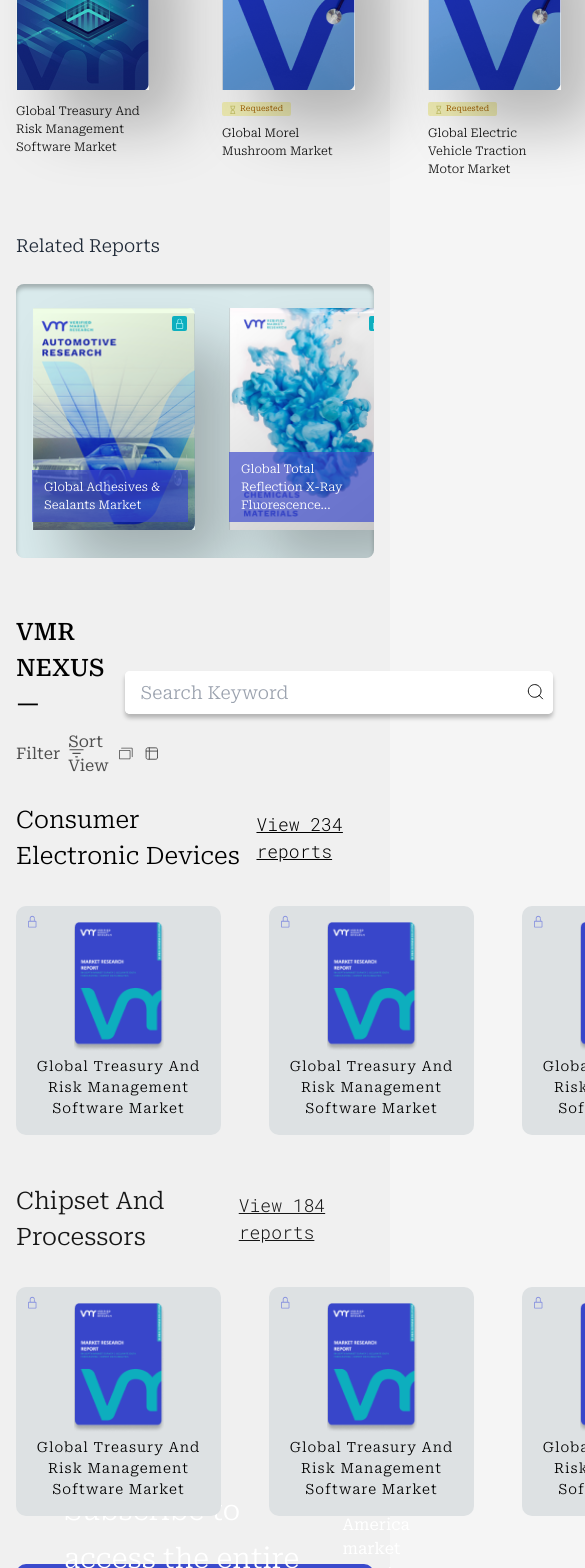
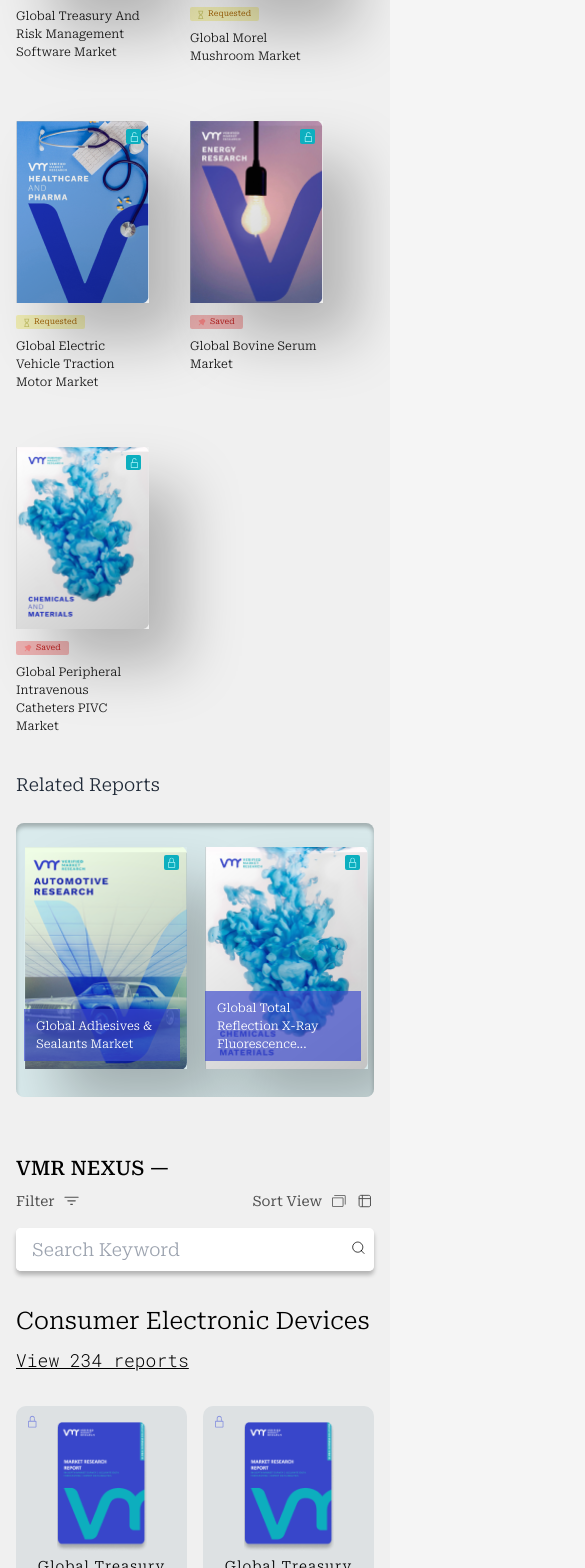
Before and after one commit to SeanThakur/VMR-UI, a Next.js app: page /home in a window 390 px wide. Shown: the part 432-2000 px from the top of the page, 585 px wide, since content can reach past the window. Built offline with nearby package versions, Linux system fonts and the light colour scheme.

Commit message:
fix: made Book and report page responsive

```diff
--- a/src/components/Book/TableOfContent.tsx
+++ b/src/components/Book/TableOfContent.tsx
@@ -8,7 +8,7 @@ const TableOfContent = () => {
 
   return (
     <div className="h-[480px] bg-white shadow-table-content border border-[#EEEEEE] flex flex-row">
-      <div className="w-[23%] h-full border-t-2 border-customBlue shadow-table-content">
+      <div className="w-[45%] md:w-[23%] h-full border-t-2 border-customBlue shadow-table-content">
         <div className="relative">
           <input
             className="bg-[#FFFFFF] px-10 text-[14px] text-[#979797] h-[36px] w-full border-t border-b border-l-0 border-r-0 border-solid border-[#EEEEEE] font-roboto-mono"
@@ -16,7 +16,7 @@ const TableOfContent = () => {
           />
           <BiSearch className="absolute left-3 top-1/2 transform -translate-y-1/2 text-[#0DAFBF]" />
         </div>
-        <div className="py-2 text-[#7F7F7F] text-[18px] font-light">
+        <div className="py-2 text-[#7F7F7F] text-[12px] md:text-[14px] lg:text-[18px] font-light">
           <p className="py-2 px-6 font-roboto-condensed">Chapters —</p>
           <hr />
           {tableOfContentData.map((data, index) => (
@@ -37,10 +37,10 @@ const TableOfContent = () => {
         </div>
       </div>
       <div className="w-[80%] relative p-8">
-        <span className="text-[#3B4ACC] font-bold text-[24px]">
+        <span className="text-[#3B4ACC] font-bold text-[18px] md:text-[24px]">
           {tableOfContentData[0].content.title}
         </span>
-        <div className="mt-12 text-[18px] font-light flex flex-col gap-4 blur-sm">
+        <div className="mt-12 text-[10px] md:text-[16px] lg:text-[24px] font-light flex flex-col gap-4 blur-sm">
           <p>{tableOfContentData[0].content.description1}</p>
           <p>{tableOfContentData[0].content.description2}</p>
           <p>{tableOfContentData[0].content.description3}</p>
--- a/src/components/Home/Reports/Banner.tsx
+++ b/src/components/Home/Reports/Banner.tsx
@@ -3,15 +3,17 @@ import React from "react";
 
 const Banner = () => {
   return (
-    <div className="rounded-[10px] bg-[#3B4ACC] w-full h-[230px] py-6 px-4 mt-12 mb-12 flex flex-row items-start justify-between">
-      <div className="font-light text-white text-[28px] leading-[48px] flex flex-col ml-8 fill-available justify-center items-start">
-        <span className="font-light">Subscribe to access the entire VMR </span>
+    <div className="rounded-[10px] bg-[#3B4ACC] w-full h-auto py-6 px-4 mt-12 mb-12 flex flex-col lg:flex-row items-start justify-between">
+      <div className="font-light text-white text-[20px] lg:text-[28px] leading-[30px] lg:leading-[48px] flex flex-col mb-6 lg:mb-0 fill-available justify-center items-start">
+        <span className="font-light">Subscribe to access the entire VMR</span>
         <span className="font-bold">Electronics & Semiconductors</span>
         <span className="font-normal">repository of reports and insights</span>
       </div>
-      <div className="text-white fill-available fill-available flex flex-col justify-center">
-        <p className="font-bold text-[16px] mb-1">This repository includes:</p>
-        <ul className="list-disc pl-8 text-[16px] font-normal">
+      <div className="text-white fill-available fill-available flex flex-col justify-center mb-6 lg:mb-0">
+        <p className="font-bold text-[14px] lg:text-[16px] mb-1">
+          This repository includes:
+        </p>
+        <ul className="list-disc pl-4 lg:pl-8 text-[14px] lg:text-[16px] font-normal">
           <li>1,478 Global market reports</li>
           <li>562 North America market reports</li>
           <li>429 Europe market reports</li>
@@ -20,23 +22,23 @@ const Banner = () => {
           <li>103 Latin America market reports</li>
         </ul>
       </div>
-      <div className="flex items-center fill-available flex flex-col justify-center">
-        <ul className="list-disc text-white font-normal text-[14px]">
+      <div className="flex items-center fill-available flex-col justify-center mb-6 ml-4 lg:mb-0 lg:ml-0">
+        <ul className="list-disc text-white font-normal text-[12px] lg:text-[14px]">
           <li>22,986 Company Profiles</li>
           <li>15,075 Infographics</li>
           <li>12,218 Tables</li>
           <li>21,106 Charts</li>
         </ul>
       </div>
-      <div className="fill-available flex flex-col items-center justify-end">
-        <button className="bg-[#0DAFBF] uppercase text-white text-[14px] px-6 py-2 rounded-5px hover:bg-teal-600 transition duration-300 flex flex-row items-center mb-4">
-          <div className="w-[18px] h-[18px] mr-2">
+      <div className="fill-available flex flex-col items-center justify-end lg:h-[170px]">
+        <button className="bg-[#0DAFBF] uppercase text-white text-[12px] lg:text-[14px] px-4 lg:px-6 py-2 rounded-[5px] hover:bg-teal-600 transition duration-300 flex flex-row items-center mb-4">
+          <div className="w-[14px] lg:w-[18px] h-[14px] lg:h-[18px] mr-2">
             <Image src="/icons/enter.svg" alt="enter" width={18} height={18} />
           </div>
           Explore
         </button>
         <div className="flex flex-row items-center cursor-pointer">
-          <div className="w-[14px] h-[14px] mr-1">
+          <div className="w-[12px] lg:w-[14px] h-[12px] lg:h-[14px] mr-1">
             <Image
               src="/icons/email-unread.svg"
               alt="enter"
@@ -44,7 +46,7 @@ const Banner = () => {
               height={14}
             />
           </div>
-          <p className="text-white font-normal text-[10px] uppercase underline">
+          <p className="text-white font-normal text-[8px] lg:text-[10px] uppercase underline">
             request Information
           </p>
         </div>
--- a/src/components/Home/Reports/Categories/Index.tsx
+++ b/src/components/Home/Reports/Categories/Index.tsx
@@ -8,7 +8,7 @@ const Categories = () => {
       <p className="font-medium font-black text-[24px] mb-10">
         SEARCH BY CATEGORIES
       </p>
-      <div className="grid grid-cols-3 gap-8">
+      <div className="grid grid-cols-1 md:grid-cols-2 lg:grid-cols-3 gap-8 place-items-center">
         {categoriesItem.map((item, idx) => (
           <CategoresItem key={idx} title={item.title} image={item.image} />
         ))}
--- a/src/components/Home/Reports/ContactUs.tsx
+++ b/src/components/Home/Reports/ContactUs.tsx
@@ -32,7 +32,7 @@ const ContactUs = () => {
   };
 
   return (
-    <div className="bg-[#FAF8FF] rounded-[10px] py-6 px-10 h-[94%] ml-6">
+    <div className="bg-[#FAF8FF] rounded-[10px] py-6 px-10 h-[94%] ml-0 lg:ml-6">
       <p className="text-black text-[20px] font-light mb-2">
         Can’t find what you’re looking for?
       </p>
--- a/src/components/Home/Reports/Index.tsx
+++ b/src/components/Home/Reports/Index.tsx
@@ -7,12 +7,14 @@ import Categories from "./Categories/Index";
 
 const Reports = () => {
   return (
-    <div className="bg-[#f0f0f0] min-h-screen mt-8 px-4 sm:px-8 lg:px-16">
-      <div className="flex items-center justify-between">
-        <div className="text-md text-black text-[24px] font-medium">
+    <div className="bg-[#f0f0f0] min-h-screen pt-8 px-4 sm:px-8 lg:px-16">
+      <div className="flex flex-col sm:flex-row items-start sm:items-center justify-between">
+        <div className="text-md text-black text-[18px] sm:text-[24px] font-medium mb-4 sm:mb-0">
           SAHIL’S PURCHASED / REQUESTED / SAVED REPORTS
         </div>
-        <SecondaryInput label="Search Report" />
+        <div className="w-full sm:w-auto">
+          <SecondaryInput label="Search Report" />
+        </div>
       </div>
       <SavedReports />
       <RelatedReports />
--- a/src/components/Home/Reports/RelatedReports/index.tsx
+++ b/src/components/Home/Reports/RelatedReports/index.tsx
@@ -5,10 +5,10 @@ import { relatedReports } from "@/utils/data";
 const RelatedReports = () => {
   return (
     <Fragment>
-      <div className="text-lg text-gray-800 font-light mb-6">
+      <div className="text-lg text-gray-800 font-light mb-6 text-left">
         Related Reports
       </div>
-      <div className="relative w-full bg-[#0DAFBF1A] shadow-related-report rounded-lg overflow-x-scroll flex space-x-8 px-4 pt-2">
+      <div className="relative w-full bg-[#0DAFBF1A] shadow-related-report rounded-lg overflow-x-auto flex space-x-4 sm:space-x-8 px-2 sm:px-4 pt-2">
         {relatedReports.map((book, idx) => (
           <RelatedReportItem key={idx} image={book.image} title={book.title} />
         ))}
--- a/src/components/Home/Reports/SavedReports/Index.tsx
+++ b/src/components/Home/Reports/SavedReports/Index.tsx
@@ -42,8 +42,8 @@ const SavedReports = () => {
   ];
 
   return (
-    <div className="flex flex-row justify-between items-center">
-      <div className="flex flex-row gap-14 mt-3 mb-5">
+    <div className="flex flex-col sm:flex-row sm:justify-between items-center">
+      <div className="flex flex-wrap gap-6 sm:gap-14 mt-3 mb-5 justify-start">
         {books.map((book, index) => (
           <SavedReportItem
             key={index}
@@ -54,7 +54,7 @@ const SavedReports = () => {
           />
         ))}
       </div>
-      <div className="w-[16px] h-[16px] mr-2 cursor-pointer">
+      <div className="w-[16px] h-[16px] mr-2 mt-3 sm:mt-0 cursor-pointer hidden md:block">
         <Image
           src="/icons/out_arrow-right.svg"
           alt="arrow-right"
--- a/src/components/Home/Reports/VmrNexus/CardItem.tsx
+++ b/src/components/Home/Reports/VmrNexus/CardItem.tsx
@@ -7,7 +7,7 @@ interface CardItemProp {
 
 const CardItem: React.FC<CardItemProp> = ({ title }) => {
   return (
-    <div className="w-[205px] relative bg-[#DDE1E3] px-3 py-4 rounded-[10px] flex flex-col items-center cursor-pointer">
+    <div className="w-auto md:w-[180px] lg:w-[205px] relative bg-[#DDE1E3] px-3 py-4 rounded-[10px] flex flex-col items-center cursor-pointer">
       <div className="shadow-nexus-card relative w-[90px] h-[130px] mb-1">
         <Image
           src="/images/BookCardItem.png"
--- a/src/components/Home/Reports/VmrNexus/Index.tsx
+++ b/src/components/Home/Reports/VmrNexus/Index.tsx
@@ -30,14 +30,14 @@ const VMRNexus = () => {
 
   return (
     <div className="my-14">
-      <div className="flex items-center justify-between mb-6">
-        <div className="flex flex-col items-start w-[250px]">
-          <div className="text-[24px] text-black font-medium font-bold mb-2">
+      <div className="flex flex-col md:flex-row items-center justify-between mb-6">
+        <div className="flex flex-col items-start w-full md:w-[250px] mb-4 md:mb-0">
+          <div className="text-[20px] md:text-[24px] text-black font-medium font-bold mb-2">
             VMR NEXUS —
           </div>
           <div className="flex flex-row justify-between items-center w-full">
             <div className="flex flex-row cursor-pointer">
-              <span className="font-normal text-[16px] text-[#4E4E4E] mr-2">
+              <span className="font-normal text-[14px] md:text-[16px] text-[#4E4E4E] mr-2">
                 Filter
               </span>
               <Image
@@ -47,8 +47,8 @@ const VMRNexus = () => {
                 height={12}
               />
             </div>
-            <div className="cursor-pointer flex flex-row font-normal text-[16px] text-[#4E4E4E]">
-              <span className="font-normal text-[16px] text-[#4E4E4E] mr-2">
+            <div className="cursor-pointer flex flex-row font-normal text-[14px] md:text-[16px] text-[#4E4E4E] ml-4">
+              <span className="font-normal text-[14px] md:text-[16px] text-[#4E4E4E] mr-2">
                 Sort View
               </span>
               <Image
@@ -67,23 +67,29 @@ const VMRNexus = () => {
             </div>
           </div>
         </div>
+        <div className="w-full md:w-auto">
           <SecondaryInput label="Search Keyword" />
         </div>
-      <div className="flex flex-row items-center justify-between mb-8">
+      </div>
+      <div className="flex flex-col mb-8">
+        <div className="flex flex-col md:flex-row items-start md:items-center justify-between mb-4">
           <p className="font-light text-black text-[24px]">
             Consumer Electronic Devices
           </p>
-        <p className="underline font-light text-black text-[18px] cursor-pointer font-roboto-mono">
+          <p className="underline mb-4 mt-2 font-light text-black text-[18px] md:mt-0 md:mb-0 cursor-pointer font-roboto-mono">
             View 234 reports
           </p>
         </div>
         <div className="mb-12 flex flex-row items-center justify-between">
-        <div className="flex flex-row gap-12">
+          <div className="grid grid-cols-2 gap-4 md:gap-12 md:grid-cols-3 lg:grid-cols-5">
             {nexusCard.map((item, idx) => (
-            <CardItem key={idx} title={item.title} />
+              <div key={idx}>
+                <CardItem title={item.title} />
+              </div>
             ))}
           </div>
-        <div className="w-[16px] h-[16px] mr-2 cursor-pointer">
+          <div className="flex justify-end mt-4 md:mt-0 md:block hidden">
+            <div className="w-[16px] h-[16px] cursor-pointer">
               <Image
                 src="/icons/out_arrow-right.svg"
                 alt="arrow-right"
@@ -92,21 +98,27 @@ const VMRNexus = () => {
               />
             </div>
           </div>
-      <div className="flex flex-row items-center justify-between mb-8">
-        <p className="font-light font-black text-[24px]">
+        </div>
+      </div>
+      <div className="flex flex-col mb-8">
+        <div className="flex flex-col md:flex-row items-start md:items-center justify-between mb-4">
+          <p className="font-light text-black text-[24px]">
             Chipset And Processors
           </p>
-        <p className="underline font-light font-black text-[18px] cursor-pointer font-roboto-mono">
+          <p className="underline mb-4 mt-2 font-light text-black text-[18px] md:mt-0 md:mb-0 cursor-pointer font-roboto-mono">
             View 184 reports
           </p>
         </div>
         <div className="mb-12 flex flex-row items-center justify-between">
-        <div className="flex flex-row gap-12">
+          <div className="grid grid-cols-2 gap-4 md:gap-12 md:grid-cols-3 lg:grid-cols-5">
             {nexusCard.map((item, idx) => (
-            <CardItem key={idx} title={item.title} />
+              <div key={idx}>
+                <CardItem title={item.title} />
+              </div>
             ))}
           </div>
-        <div className="w-[16px] h-[16px] mr-2 cursor-pointer">
+          <div className="flex justify-end mt-4 md:mt-0 md:block hidden">
+            <div className="w-[16px] h-[16px] cursor-pointer">
               <Image
                 src="/icons/out_arrow-right.svg"
                 alt="arrow-right"
@@ -115,25 +127,27 @@ const VMRNexus = () => {
               />
             </div>
           </div>
+        </div>
+      </div>
       <Banner />
-      <div className="flex flex-row">
-        <div className="w-[60%] mr-6">
+      <div className="flex flex-col lg:flex-row">
+        <div className="w-full lg:w-[60%] lg:mr-6">
           <Fragment>
-            <div className="flex flex-row items-center justify-between mb-8">
-              <p className="font-light font-black text-[24px]">
+            <div className="flex flex-col lg:flex-row items-start lg:items-center justify-between mb-8">
+              <p className="font-light font-black text-[20px] lg:text-[24px]">
                 Battery & Wireless Charging
               </p>
-              <p className="underline font-light font-black text-[18px] cursor-pointer font-roboto-mono">
+              <p className="underline font-light font-black text-[16px] lg:text-[18px] cursor-pointer font-roboto-mono mt-2 lg:mt-0">
                 View 162 reports
               </p>
             </div>
             <div className="mb-12 flex flex-row items-center justify-between">
-              <div className="flex flex-row gap-12">
+              <div className="grid grid-cols-2 md:grid-cols-4 gap-4 md:gap-24 lg:gap-44">
                 {nexusCard.slice(0, 3).map((item, idx) => (
                   <CardItem key={idx} title={item.title} />
                 ))}
               </div>
-              <div className="w-[16px] h-[16px] mr-2 cursor-pointer ml-10">
+              <div className="w-[16px] h-[16px] cursor-pointer ml-auto lg:ml-10 mt-4 lg:mt-0 hidden md:block">
                 <Image
                   src="/icons/out_arrow-right.svg"
                   alt="arrow-right"
@@ -144,21 +158,21 @@ const VMRNexus = () => {
             </div>
           </Fragment>
           <Fragment>
-            <div className="flex flex-row items-center justify-between mb-8">
-              <p className="font-light font-black text-[24px]">
+            <div className="flex flex-col lg:flex-row items-start lg:items-center justify-between mb-8">
+              <p className="font-light font-black text-[20px] lg:text-[24px]">
                 Data Center & Networking
               </p>
-              <p className="underline font-light font-black text-[18px] cursor-pointer font-roboto-mono">
+              <p className="underline font-light font-black text-[16px] lg:text-[18px] cursor-pointer font-roboto-mono mt-2 lg:mt-0">
                 View 145 reports
               </p>
             </div>
             <div className="mb-12 flex flex-row items-center justify-between">
-              <div className="flex flex-row gap-12">
+              <div className="grid grid-cols-2 md:grid-cols-4 gap-4 md:gap-24 lg:gap-44">
                 {nexusCard.slice(0, 3).map((item, idx) => (
                   <CardItem key={idx} title={item.title} />
                 ))}
               </div>
-              <div className="w-[16px] h-[16px] mr-2 cursor-pointer ml-10">
+              <div className="w-[16px] h-[16px] cursor-pointer ml-auto lg:ml-10 mt-4 lg:mt-0 hidden md:block">
                 <Image
                   src="/icons/out_arrow-right.svg"
                   alt="arrow-right"
@@ -169,25 +183,29 @@ const VMRNexus = () => {
             </div>
           </Fragment>
         </div>
-        <div className="w-full">
+        <div className="w-full lg:w-[40%] mt-8 mb-12 lg:mt-0 lg:mb-0">
           <ContactUs />
         </div>
       </div>
-      <div className="flex flex-row items-center justify-between mb-8">
-        <p className="font-light font-black text-[24px]">
+      <div className="flex flex-col mb-8">
+        <div className="flex flex-col md:flex-row items-start md:items-center justify-between mb-4">
+          <p className="font-light text-black text-[24px]">
             Power Generation, Transmission & Distribution
           </p>
-        <p className="underline font-light font-black text-[18px] cursor-pointer font-roboto-mono">
+          <p className="underline mb-4 mt-2 font-light text-black text-[18px] md:mt-0 md:mb-0 cursor-pointer font-roboto-mono">
             View 128 reports
           </p>
         </div>
         <div className="mb-12 flex flex-row items-center justify-between">
-        <div className="flex flex-row gap-12">
+          <div className="grid grid-cols-2 gap-4 md:gap-12 md:grid-cols-3 lg:grid-cols-5">
             {nexusCard.map((item, idx) => (
-            <CardItem key={idx} title={item.title} />
+              <div key={idx}>
+                <CardItem title={item.title} />
+              </div>
             ))}
           </div>
-        <div className="w-[16px] h-[16px] mr-2 cursor-pointer">
+          <div className="flex justify-end mt-4 md:mt-0 md:block hidden">
+            <div className="w-[16px] h-[16px] cursor-pointer">
               <Image
                 src="/icons/out_arrow-right.svg"
                 alt="arrow-right"
@@ -197,6 +215,8 @@ const VMRNexus = () => {
             </div>
           </div>
         </div>
+      </div>
+    </div>
   );
 };
 
```
Also changed, not shown: src/components/Book/Index.tsx (+23 -21 lines). Lines whose indentation alone changed are shown as unchanged.
